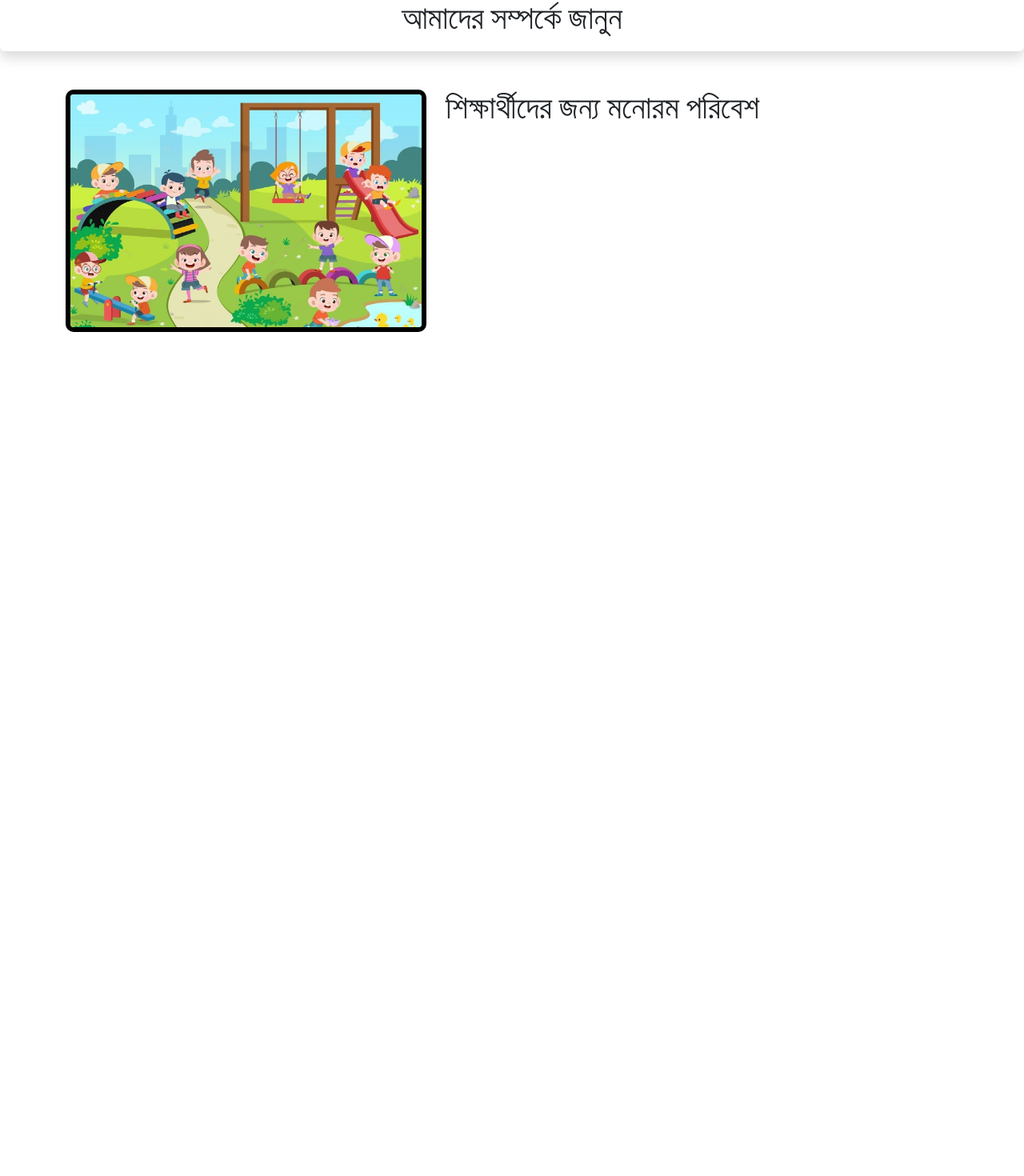
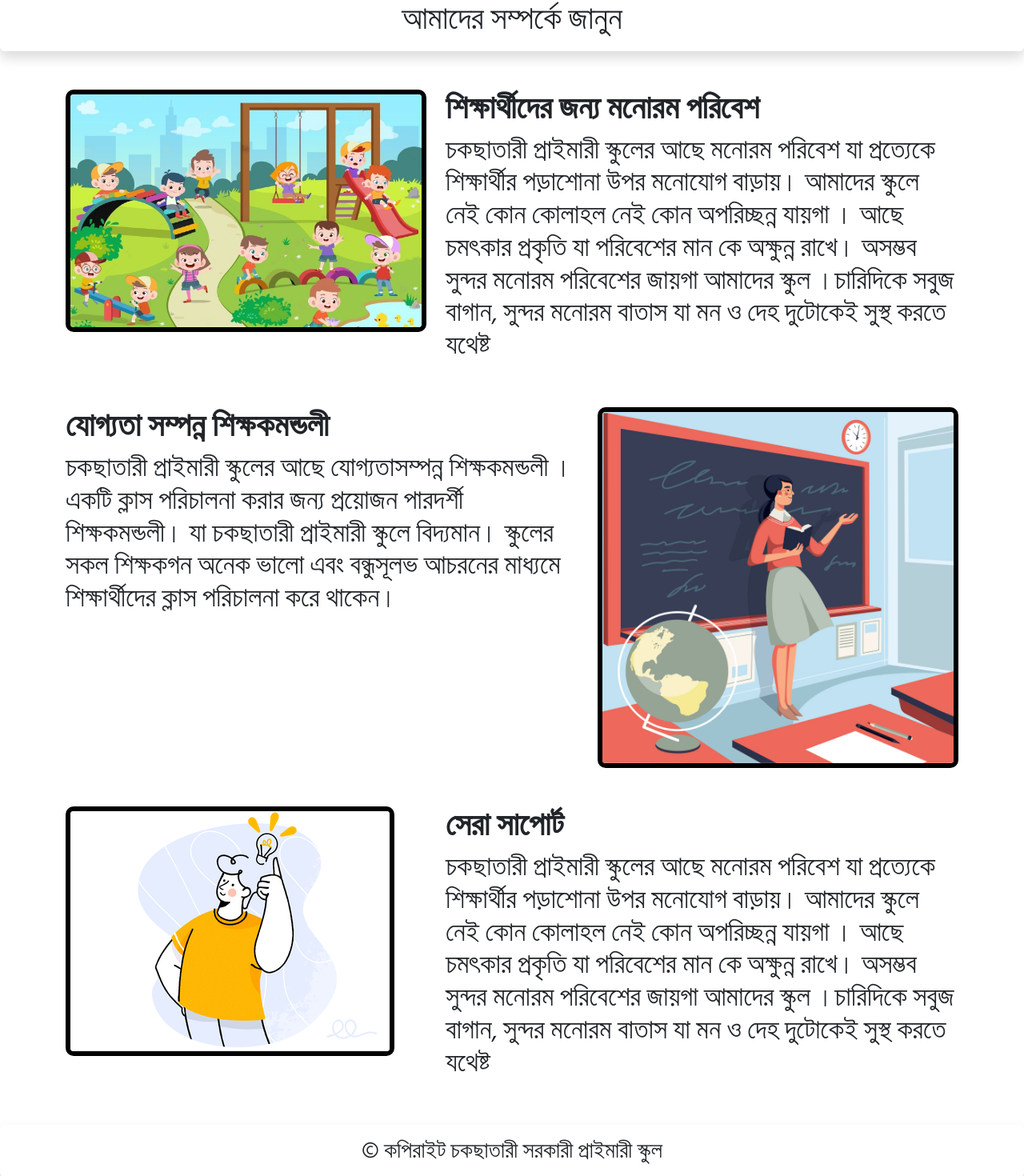
Before and after one commit to SozibAlahi1/cgps, a React (Create React App) app: page /about in a window 1280 px wide. Shown: the part 183-1653 px from the top of the page at 80% size. Before the commit the page ends 800 px from the top, so only its background shows below. Built offline with nearby package versions, Linux system fonts and the light colour scheme.

Commit message:
new update

```diff
--- a/src/App.css
+++ b/src/App.css
@@ -62,3 +62,11 @@ img.img-fluid.schoolimage {
   border: 6px solid #000;
   border-radius: 10px;
 }
+h1.font.font-weight-bold.atitle {
+  font-weight: bold;
+}
+h4.font.font-weight-bold.ades {
+  font-size: 34px;
+  /* letter-spacing: 0px; */
+  /* word-spacing: 0; */
+}
--- a/src/component/about.js
+++ b/src/component/about.js
@@ -1,5 +1,6 @@
 import React from 'react'
-import Header from './Header'
+import Header from './Header';
+import Footer from './Footer';
 function about() {
   return (
     <>
@@ -8,17 +9,38 @@ function about() {
         <div className='container'>
           <div className='row'>
           <div className='col-md-5'>
-          <img src='play.jpeg' className='img-fluid schoolimage' alt='playground' />
+          <img src='play.jpeg' className='img-fluid schoolimage mb-4' alt='playground' />
             </div>
             <div className='col-md-7'>
-                <h1 className='font font-weight-bold'>শিক্ষার্থীদের জন্য মনোরম পরিবেশ</h1>
+                <h1 className='font font-weight-bold atitle'>শিক্ষার্থীদের জন্য মনোরম পরিবেশ</h1>
+                <h4 className='font font-weight-bold ades'>চকছাতারী প্রাইমারী স্কুলের আছে মনোরম পরিবেশ যা প্রত্যেকে শিক্ষার্থীর পড়াশোনা উপর মনোযোগ বাড়ায়। আমাদের স্কুলে নেই কোন কোলাহল নেই কোন অপরিচ্ছন্ন যায়গা । আছে  চমৎকার প্রকৃতি যা পরিবেশের মান কে অক্ষুন্ন রাখে। অসম্ভব সুন্দর মনোরম পরিবেশের জায়গা আমাদের স্কুল ।চারিদিকে সবুজ  বাগান, সুন্দর মনোরম বাতাস যা মন ও দেহ দুটোকেই সুস্থ করতে যথেষ্ট</h4>
             </div>
           </div>
+          <br></br><br></br>
+          <div className='row'>
+          <div className='col-md-7'>
+          <h1 className='font font-weight-bold atitle'>যোগ্যতা সম্পন্ন শিক্ষকমন্ডলী</h1>
+                <h4 className='font font-weight-bold ades'>চকছাতারী প্রাইমারী স্কুলের আছে যোগ্যতাসম্পন্ন শিক্ষকমন্ডলী । একটি ক্লাস পরিচালনা করার জন্য প্রয়োজন পারদর্শী শিক্ষকমন্ডলী। যা চকছাতারী প্রাইমারী স্কুলে বিদ্যমান। স্কুলের সকল শিক্ষকগন অনেক ভালো এবং বন্ধুসূলভ আচরনের মাধ্যমে শিক্ষার্থীদের ক্লাস পরিচালনা করে থাকেন।</h4>
 
-
+            </div>
+            <div className='col-md-5'>
+            <img src='skillteacher.jpg' className='img-fluid schoolimage' alt='playground' />
+            </div>
+          </div>
+          <br></br><br></br>
+          <div className='row'>
+          <div className='col-md-5'>
+          <img src='technical support.png' className='img-fluid schoolimage mb-4' alt='playground' />
+            </div>
+            <div className='col-md-7'>
+                <h1 className='font font-weight-bold atitle'>সেরা সাপোর্ট </h1>
+                <h4 className='font font-weight-bold ades'>চকছাতারী প্রাইমারী স্কুলের আছে মনোরম পরিবেশ যা প্রত্যেকে শিক্ষার্থীর পড়াশোনা উপর মনোযোগ বাড়ায়। আমাদের স্কুলে নেই কোন কোলাহল নেই কোন অপরিচ্ছন্ন যায়গা । আছে  চমৎকার প্রকৃতি যা পরিবেশের মান কে অক্ষুন্ন রাখে। অসম্ভব সুন্দর মনোরম পরিবেশের জায়গা আমাদের স্কুল ।চারিদিকে সবুজ  বাগান, সুন্দর মনোরম বাতাস যা মন ও দেহ দুটোকেই সুস্থ করতে যথেষ্ট</h4>
+            </div>
+          </div>
+          <br></br><br></br>
         </div>
 
-
+        <Footer />
 
 
     </>
```
Also changed, not shown: public/Technical Support.png (added), public/skillteacher.jpg (added).
